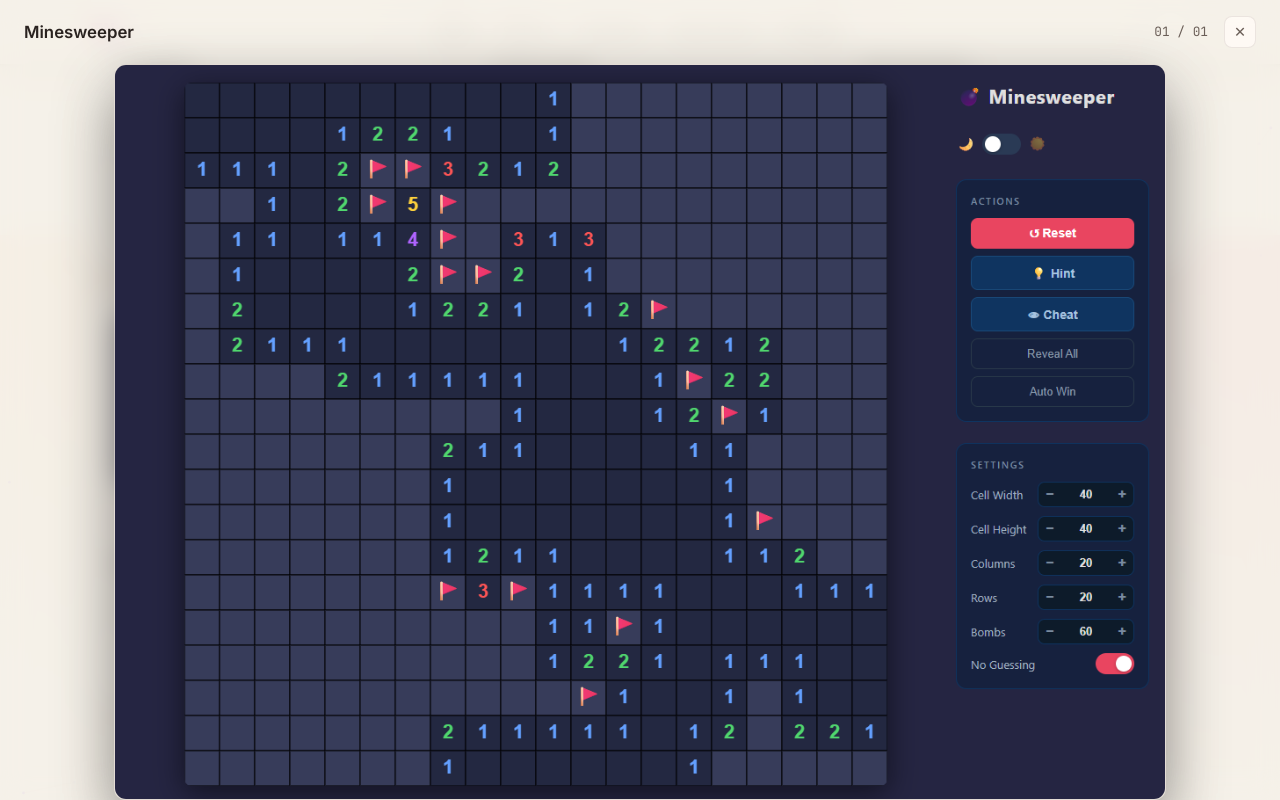
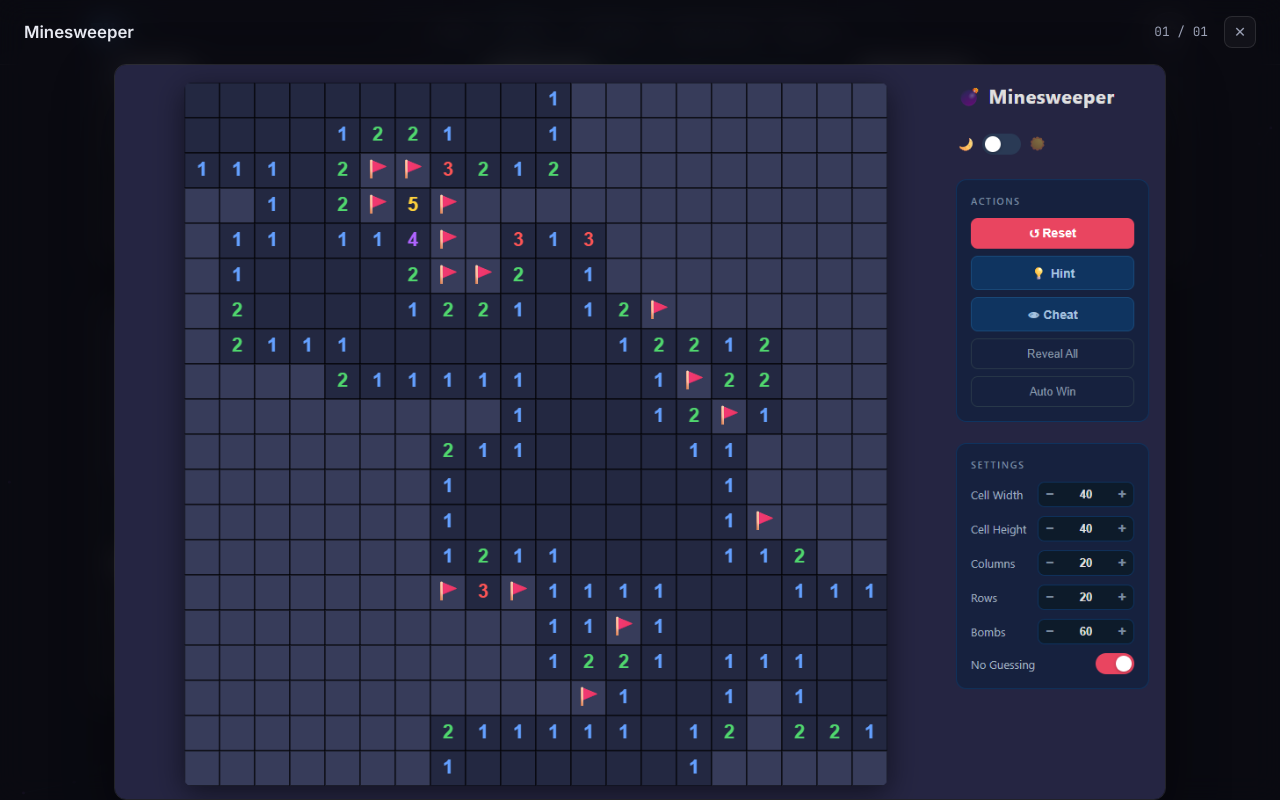
Before and after one commit to tudornicoara/portfolio, a React (Vite) app: page / in a window 1280 px wide. Both pictures are taken after a click on the button "view". Shown: the part 2165-2965 px from the top of the page. Built offline with nearby package versions, Linux system fonts and the light colour scheme.

Commit message:
Dark mode default

```diff
--- a/src/components/Projects/Lightbox.tsx
+++ b/src/components/Projects/Lightbox.tsx
@@ -11,6 +11,9 @@
 
 export function Lightbox({ title, images, start = 0, onClose }: LightboxProps) {
   const [index, setIndex] = useState(start)
+  const [closing, setClosing] = useState(false)
+
+  const close = useCallback(() => setClosing(true), [])
 
   const prev = useCallback(
     () => setIndex((i) => (i - 1 + images.length) % images.length),
@@ -20,7 +23,7 @@
 
   useEffect(() => {
     const onKey = (e: KeyboardEvent) => {
-      if (e.key === 'Escape') onClose()
+      if (e.key === 'Escape') close()
       else if (e.key === 'ArrowLeft') prev()
       else if (e.key === 'ArrowRight') next()
     }
@@ -30,31 +33,40 @@
       window.removeEventListener('keydown', onKey)
       document.body.style.overflow = ''
     }
-  }, [onClose, prev, next])
+  }, [close, prev, next])
 
   const multiple = images.length > 1
 
   return (
-    <div className="lightbox" role="dialog" aria-modal="true" aria-label={title} onClick={onClose}>
+    <div
+      className={`lightbox${closing ? ' closing' : ''}`}
+      role="dialog"
+      aria-modal="true"
+      aria-label={title}
+      onClick={close}
+      onAnimationEnd={(e) => {
+        if (closing && e.target === e.currentTarget) onClose()
+      }}
+    >
       <header className="lightbox-bar" onClick={(e) => e.stopPropagation()}>
         <span className="lightbox-title">{title}</span>
         <span className="mono lightbox-counter">
           {String(index + 1).padStart(2, '0')} / {String(images.length).padStart(2, '0')}
         </span>
-        <button className="lightbox-close" onClick={onClose} aria-label="Close">
+        <button className="lightbox-close" onClick={close} aria-label="Close">
           ✕
         </button>
       </header>
 
-      <div className="lightbox-stage" onClick={(e) => e.stopPropagation()}>
+      <div className="lightbox-stage" onClick={close}>
         {multiple && (
-          <button className="lightbox-nav prev" onClick={prev} aria-label="Previous">
+          <button className="lightbox-nav prev" onClick={(e) => { e.stopPropagation(); prev() }} aria-label="Previous">
             ‹
           </button>
         )}
-        <img key={index} className="lightbox-img" src={images[index]} alt={`${title} ${index + 1}`} />
+        <img key={index} className="lightbox-img" src={images[index]} alt={`${title} ${index + 1}`} onClick={(e) => e.stopPropagation()} />
         {multiple && (
-          <button className="lightbox-nav next" onClick={next} aria-label="Next">
+          <button className="lightbox-nav next" onClick={(e) => { e.stopPropagation(); next() }} aria-label="Next">
             ›
           </button>
         )}
--- a/src/theme/ThemeProvider.tsx
+++ b/src/theme/ThemeProvider.tsx
@@ -4,8 +4,7 @@
 function initialTheme(): Theme {
   const stored = localStorage.getItem('theme')
   if (stored === 'light' || stored === 'dark') return stored
-  const prefersDark = window.matchMedia?.('(prefers-color-scheme: dark)').matches
-  return prefersDark ? 'dark' : 'light'
+  return 'dark'
 }
 
 export function ThemeProvider({ children }: { children: ReactNode }) {
```
Also changed, not shown: src/components/Projects/Lightbox.css.
